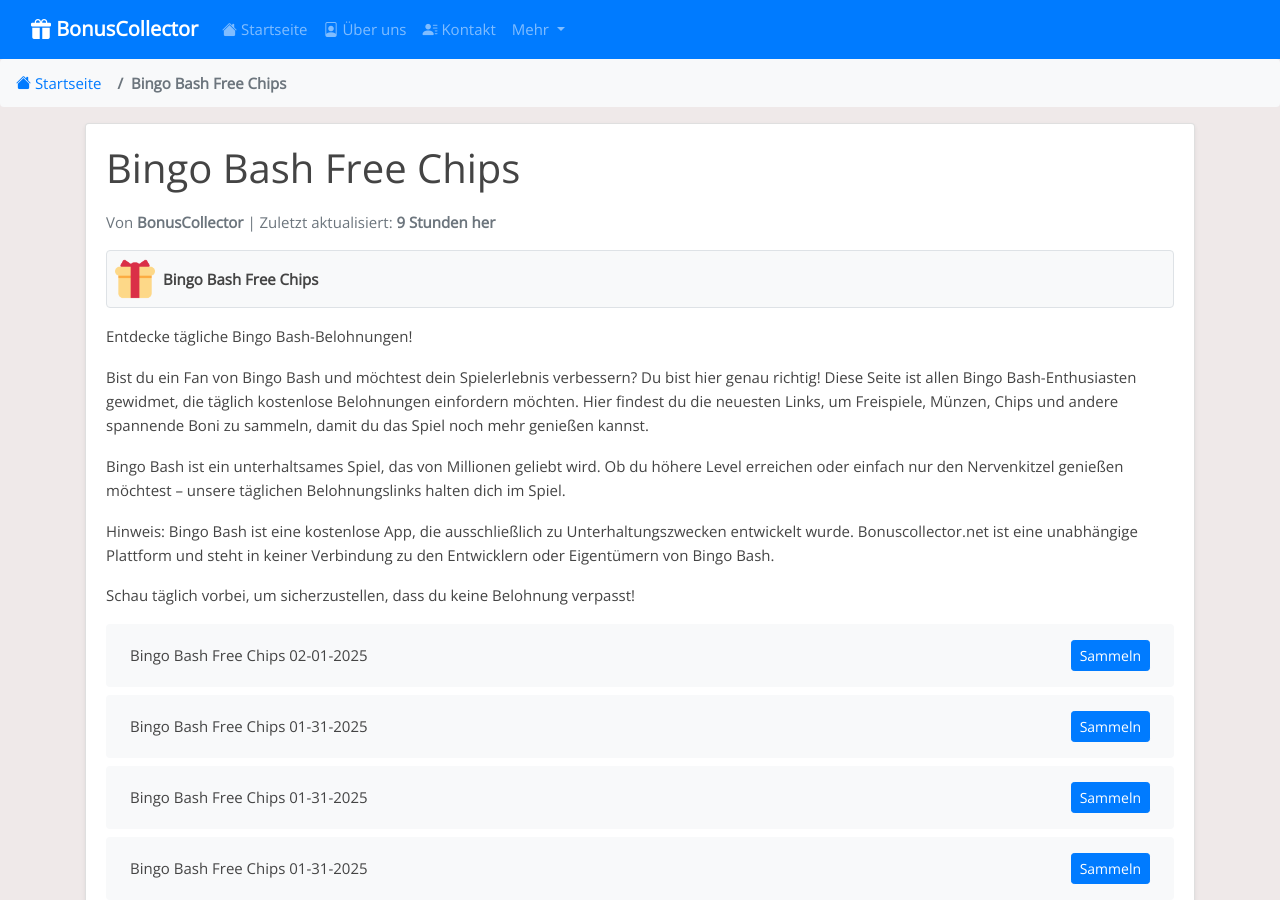
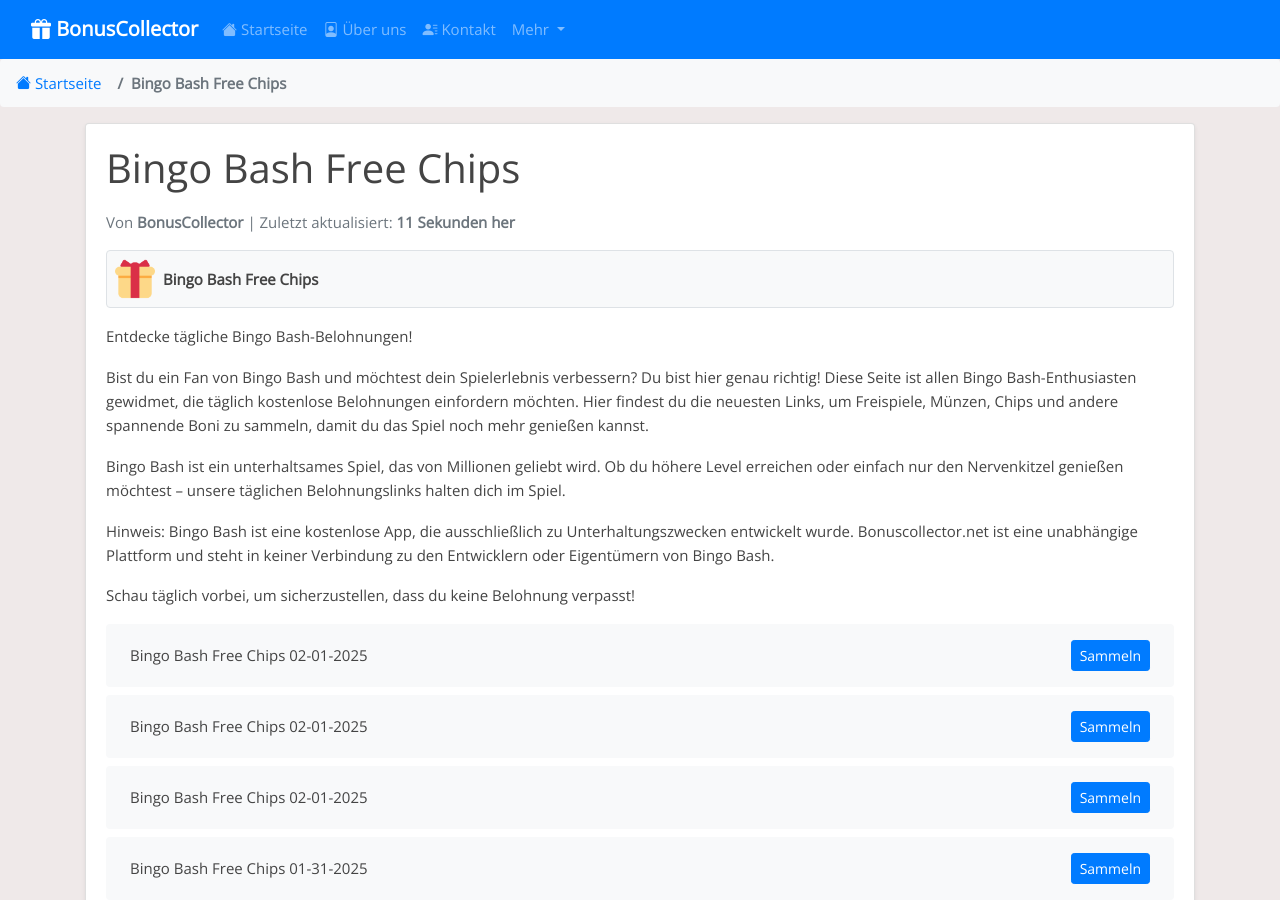
Before and after one commit to Prollad99/bs-de, a Jekyll site: the page built from _posts/2025-01-19-bingo-bash.md, in a window 1280 px wide and 900 px high. Built offline with Jekyll 4.4.1, drawn with Linux system fonts in a browser that asks for light colours; some of the changed text lies outside the part shown.

Commit message:
Aktualisiere bingo-bash-Belohnungslinks, Inhalte und Änderungsdatum

```diff
--- a/_data/include_files.yml
+++ b/_data/include_files.yml
@@ -17,7 +17,7 @@
   last_modified: 2025-02-01 05:13:28
 
 bingo-bash.html:
-  last_modified: 2025-02-01 04:39:12
+  last_modified: 2025-02-01 14:12:05
 
 slotpark.html:
   last_modified: 2025-01-31 15:36:12
--- a/_includes/bingo-bash.html
+++ b/_includes/bingo-bash.html
@@ -1,4 +1,12 @@
 <ul class="list-group mt-3 mb-4">
+  <li class="list-group-item d-flex justify-content-between align-items-center">
+    <span>Bingo Bash Free Chips 02-01-2025</span>
+    <a href="https://bingo.bitrhymes.com/apps/bingo/facebook/app/ads/viral.php?device=androidp&hash=a57e4ad30b2b66a5f86c988f23cbdb86&fr_id=&time=&type=erv2&item_id=0&verify=&ptyp=IG&ctyp=BINIGST20250201&se=&yahoo_id=&ref=viral&us_type=eyJzdCI6MTczODM2MDgwMCwiZXQiOjE3Mzg2MjAwMDAsInJuIjoxMjIsInJ3ZCI6eyJjaGlwcyI6OH19&rc=&ref=viral&ref_2=na&ref_3=na&ptyp=IG&ctyp=BINIGST20250201&fbclid=PAY2xjawILALdleHRuA2FlbQIxMAABpkkNbkpva7j-sW3uj8E301Co3ssXTXJcyO_rxY-TsmrU1C8bPYtodC2l1Q_aem_qO_Zmk_ifTk6qY03DbwUEw" class="btn btn-primary btn-sm">Sammeln</a>
+  </li>
+  <li class="list-group-item d-flex justify-content-between align-items-center">
+    <span>Bingo Bash Free Chips 02-01-2025</span>
+    <a href="https://scrb.ly/4gbAPEZ" class="btn btn-primary btn-sm">Sammeln</a>
+  </li>
   <li class="list-group-item d-flex justify-content-between align-items-center">
     <span>Bingo Bash Free Chips 02-01-2025</span>
     <a href="https://scrb.ly/3DSan5G" class="btn btn-primary btn-sm">Sammeln</a>
@@ -391,12 +399,4 @@
     <span>Bingo Bash Free Chips 01-19-2025</span>
     <a href="https://scrb.ly/3UYMeQm" class="btn btn-primary btn-sm">Sammeln</a>
   </li>
-  <li class="list-group-item d-flex justify-content-between align-items-center">
-    <span>Bingo Bash Free Chips 01-19-2025</span>
-    <a href="https://scrb.ly/3C3gROa" class="btn btn-primary btn-sm">Sammeln</a>
-  </li>
-  <li class="list-group-item d-flex justify-content-between align-items-center">
-    <span>Bingo Bash Free Chips 01-19-2025</span>
-    <a href="https://bingo.bitrhymes.com/apps/bingo/facebook/app/ads/viral.php?device=androidp&hash=489a89e997df0e2e49b6d4926fb882cb&fr_id=&time=&type=erv2&item_id=0&verify=&ptyp=IG&ctyp=BINIGST20250102&se=&yahoo_id=&ref=viral&us_type=eyJzdCI6MTczNTc2ODgwMCwiZXQiOjE3MzYwMjgwMDAsInJuIjo0MzMsInJ3ZCI6eyJjaGlwcyI6OH19&rc=&ref=viral&ref_2=na&ref_3=na&ptyp=IG&ctyp=BINIGST20250102" class="btn btn-primary btn-sm">Sammeln</a>
-  </li>
 </ul>
```
Also changed, not shown: links-json/bingo-bash.json (+8 -8 lines).
